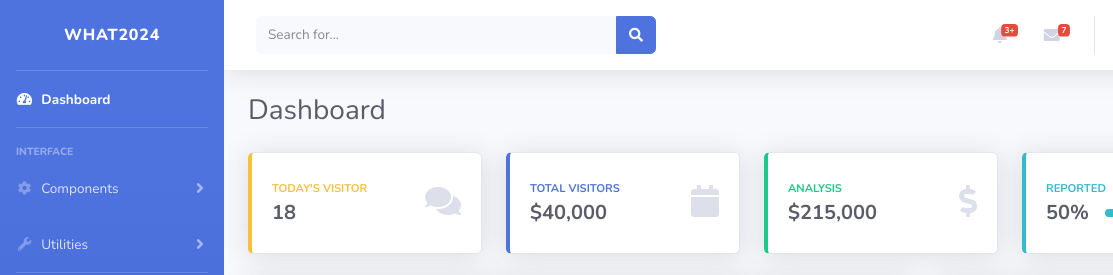
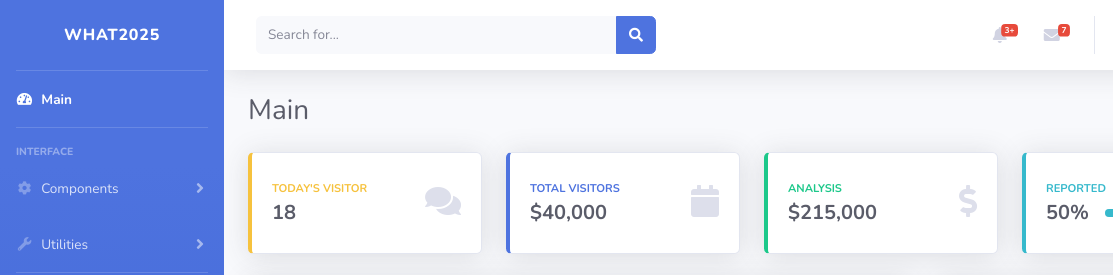
Before and after one commit to dsyang1024/WHAT2025, a plain HTML site: page index.html in a window 1280 px wide. Shown: the top 275 px of the page, 0-1113 px from the left. Drawn offline with nearby package versions, Linux system fonts and the light colour scheme; files whose address does not match are found by name.

Commit message:
Update index.html

```diff
--- a/index.html
+++ b/index.html
@@ -9,7 +9,7 @@
     <meta name="description" content="">
     <meta name="author" content="">
 
-    <title>SB Admin 2 - Dashboard</title>
+    <title>WHAT2025</title>
 
     <!-- Custom fonts for this template-->
     <link href="Res/SBAdmin2/vendor/fontawesome-free/css/all.min.css" rel="stylesheet" type="text/css">
@@ -32,7 +32,7 @@
 
             <!-- Sidebar - Brand -->
             <a class="sidebar-brand d-flex align-items-center justify-content-center" href="index.html">
-                <div class="sidebar-brand-text mx-3">WHAT2024</div>
+                <div class="sidebar-brand-text mx-3">WHAT2025</div>
             </a>
 
             <!-- Divider -->
@@ -42,7 +42,7 @@
             <li class="nav-item active">
                 <a class="nav-link" href="index.html">
                     <i class="fas fa-fw fa-tachometer-alt"></i>
-                    <span>Dashboard</span></a>
+                    <span>Main</span></a>
             </li>
 
             <!-- Divider -->
@@ -353,7 +353,7 @@
 
                     <!-- Page Heading -->
                     <div class="d-sm-flex align-items-center justify-content-between mb-4">
-                        <h1 class="h3 mb-0 text-gray-800">Dashboard</h1>
+                        <h1 class="h3 mb-0 text-gray-800">Main</h1>
                         <a href="#" class="d-none d-sm-inline-block btn btn-sm btn-primary shadow-sm"><i
                                 class="fas fa-download fa-sm text-white-50"></i> Generate Report</a>
                     </div>
```
